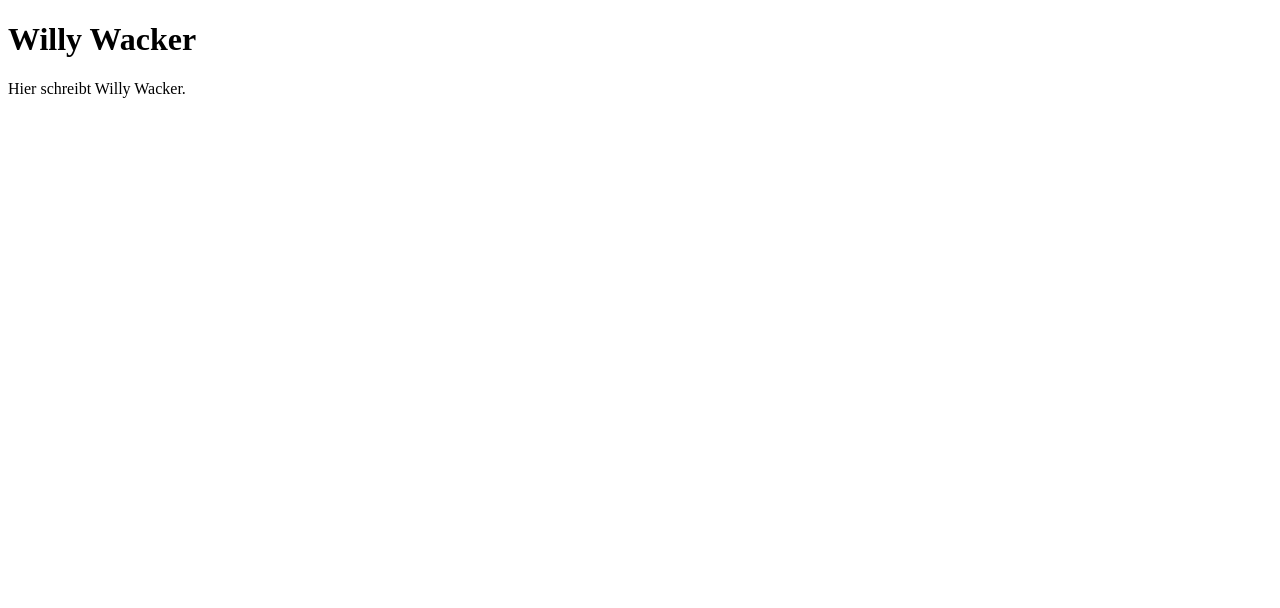
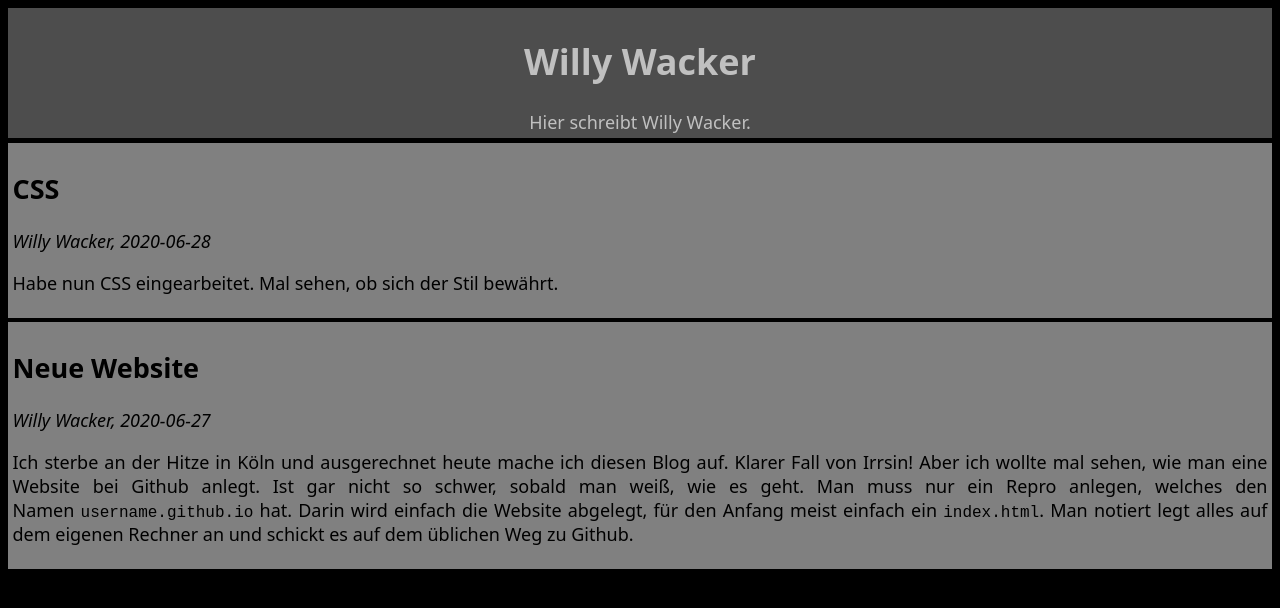
Before and after one commit to Willy-Wacker/Willy-Wacker.github.io, a plain HTML site: page index.html in a window 1280 px wide. Drawn offline with Linux system fonts and the light colour scheme.

Commit message:
Erster Inhalt

```diff
--- a/index.html
+++ b/index.html
@@ -4,9 +4,22 @@
 		<meta charset="utf-8" />
 		<meta name="viewport" content="width=device-width, initial-scale=1.0" />
 		<title>Willy Wacker</title>
+		<link rel="stylesheet" type="text/css" href="ww.css" />
 	</head>
 	<body>
+		<header>
 			<h1>Willy Wacker</h1>
-	  <p>Hier schreibt Willy Wacker.</p>
+			<div>Hier schreibt Willy Wacker.</div>
+		</header>
+		<article>
+			<h2>CSS</h2>
+			<div class="autor">Willy Wacker, 2020-06-28</div>
+			<p>Habe nun CSS eingearbeitet. Mal sehen, ob sich der Stil bewährt.</p>
+		</article>
+		<article>
+			<h2>Neue Website</h2>
+			<div class="autor">Willy Wacker, 2020-06-27</div>
+			<p>Ich sterbe an der Hitze in Köln und ausgerechnet heute mache ich diesen Blog auf. Klarer Fall von Irrsin! Aber ich wollte mal sehen, wie man eine Website bei Github anlegt. Ist gar nicht so schwer, sobald man weiß, wie es geht. Man muss nur ein Repro anlegen, welches den Namen&nbsp;<code>username.github.io</code> hat. Darin wird einfach die Website abgelegt, für den Anfang meist einfach ein&nbsp;<code>index.html</code>. Man notiert legt alles auf dem eigenen Rechner an und schickt es auf dem üblichen Weg zu Github.</p>
+		</article>
 	</body>
 </html>
--- /dev/null
+++ b/ww.css
@@ -0,0 +1,33 @@
+body {
+	background-color:			black;
+	font-family:				sans;
+	font-size:					large;
+	}
+
+header {
+	padding: 					0.25em;
+	background-color: 			#4D4D4D;
+	color:						silver;
+	text-align:					center;
+	}
+
+article {
+	padding: 					0.25em;
+	margin-top:					0.25em;
+	background-color: 			grey;
+	}
+
+p {
+	text-align:					justify;
+	}
+
+.autor {
+	font-style:					italic;
+	}
+
+.ort {
+	font-weight:				bolder;
+	}
+.ort::after {
+	content:					" — ";
+	}
```
Lines whose indentation alone changed are shown as unchanged.
